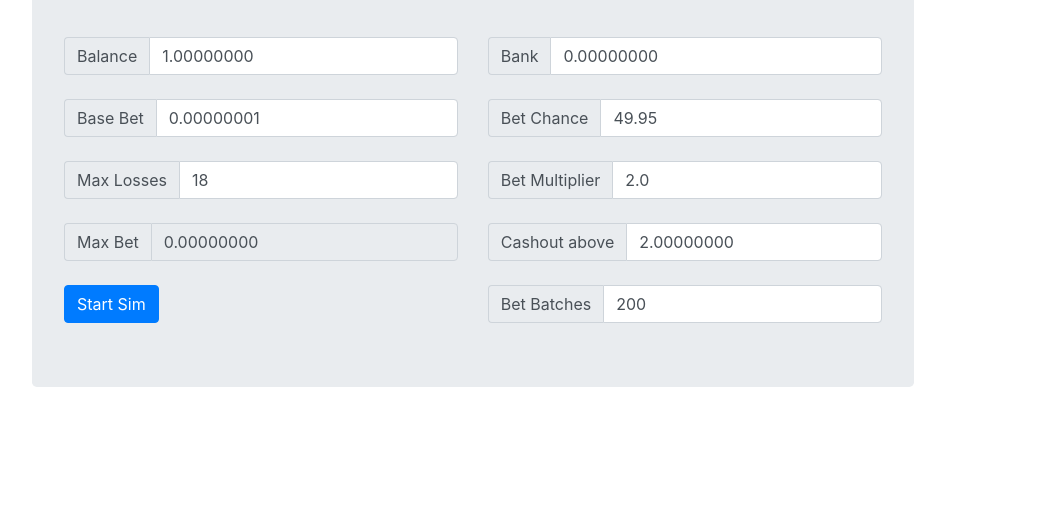
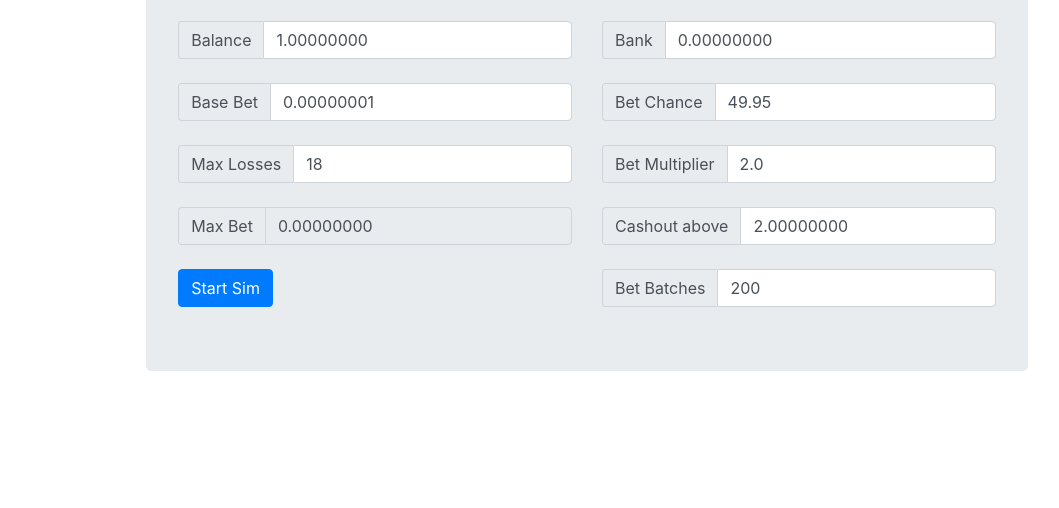
Before and after one commit to jjyt/dicesim, a plain HTML site: page index.html in a window 1280 px wide. Shown: the part 292-800 px from the top of the page, without its empty margins (53-1112 px from the left). Drawn offline with nearby package versions, Linux system fonts and the light colour scheme.

Commit message:
Real fix

```diff
--- a/index.html
+++ b/index.html
@@ -9,8 +9,8 @@
 </head>
 
 <body>
-  <div class="container h-100 d-flex">
-    <div class="jumbotron my-auto">
+  <div class="container h-100 d-flex align-items-center">
+    <div class="jumbotron mx-auto center-block">
       <h1 class="text-center display-3">BTC Dice Simulator</h1>
       <hr /><br>
       <div class="row">
```
